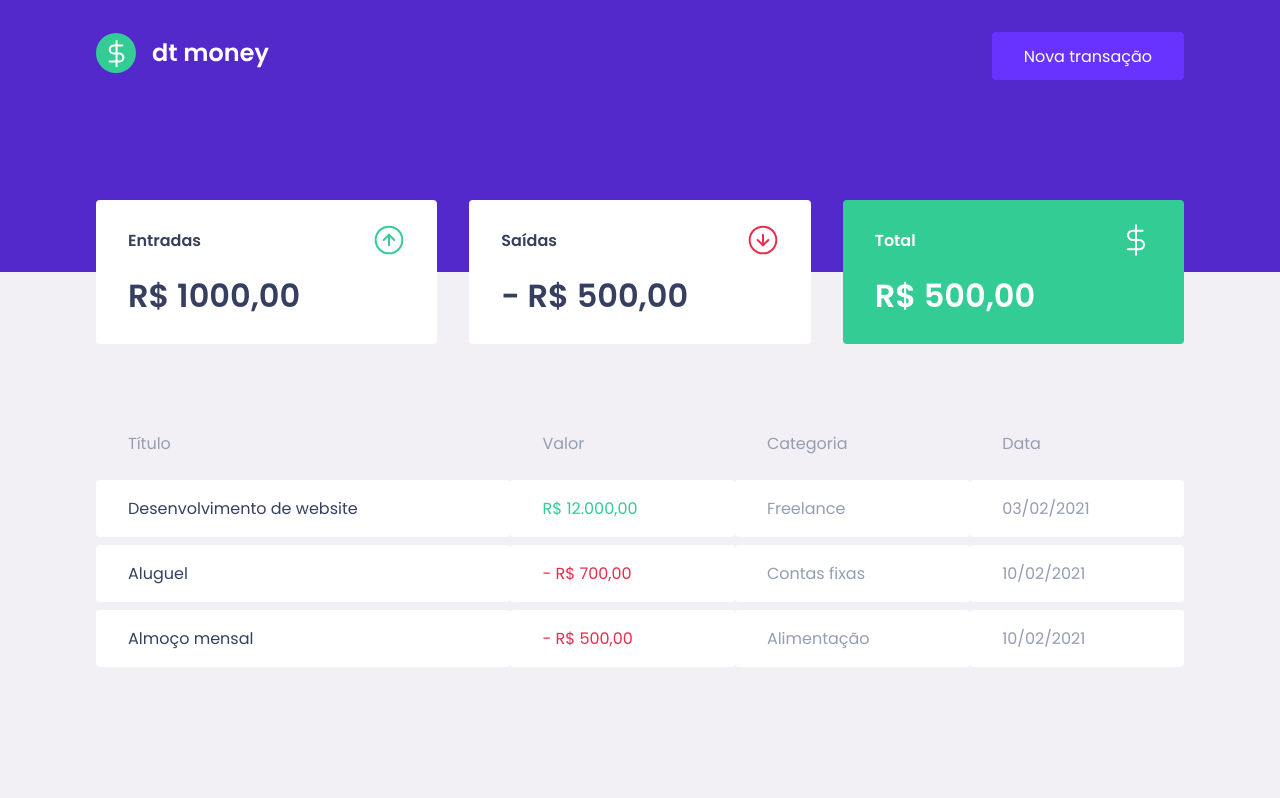
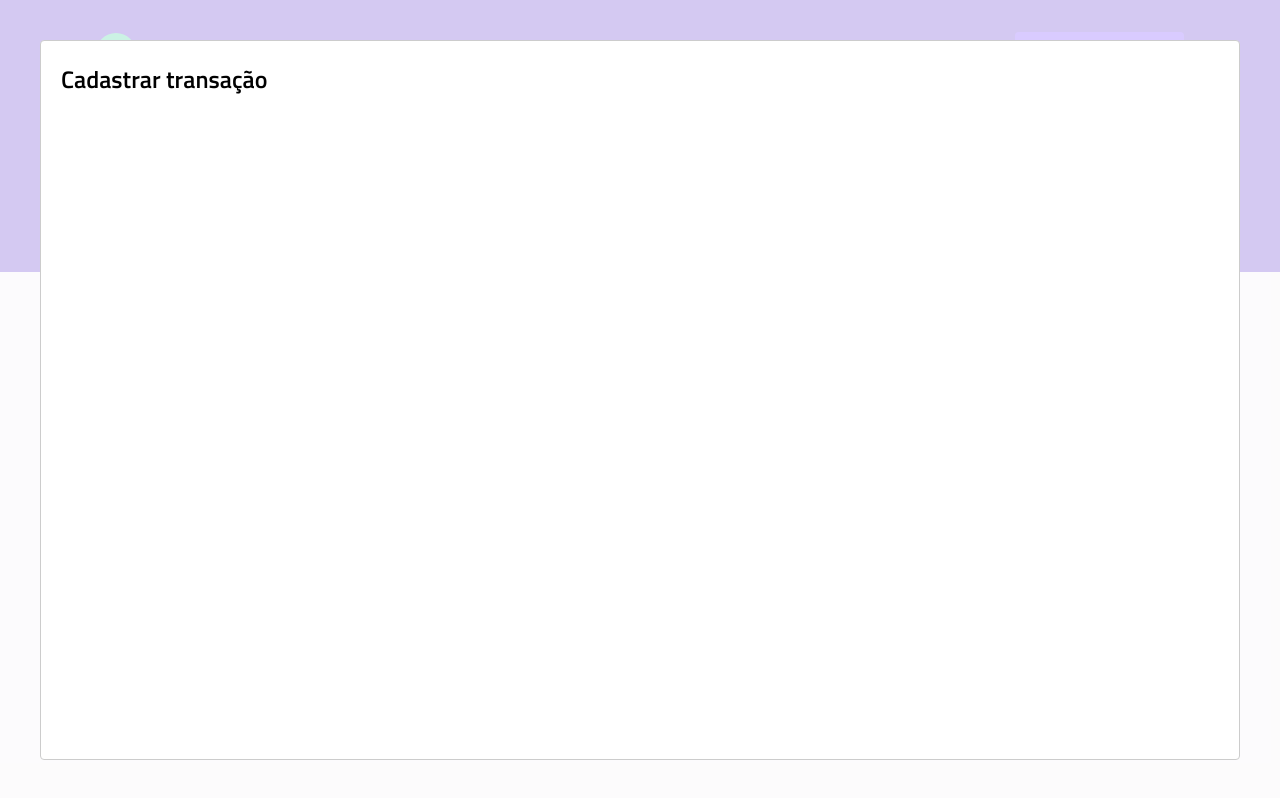
Before and after one commit to carlos3duardo/ignite-reactjs-dtmoney, a React (Create React App) app: page / in a window 1280 px wide. Both pictures are taken after a click on the button "Nova transação". Built offline with nearby package versions, Linux system fonts and the light colour scheme; no server answers; what miragejs would draw is missing.

Commit message:
Adicionando o react-modal ao projeto
E alterando a fonte da aplicação

```diff
--- a/package.json
+++ b/package.json
@@ -7,6 +7,7 @@
     "miragejs": "^0.1.41",
     "react": "^17.0.2",
     "react-dom": "^17.0.2",
+    "react-modal": "^3.12.1",
     "react-scripts": "4.0.3",
     "styled-components": "^5.2.3",
     "web-vitals": "^1.0.1"
@@ -19,6 +20,7 @@
     "@types/node": "^12.0.0",
     "@types/react": "^17.0.0",
     "@types/react-dom": "^17.0.0",
+    "@types/react-modal": "^3.12.0",
     "@types/styled-components": "^5.1.9",
     "typescript": "^4.1.2"
   },
--- a/public/index.html
+++ b/public/index.html
@@ -6,8 +6,7 @@
     <meta name="viewport" content="width=device-width, initial-scale=1" />
     <title>dtmoney</title>
     <link rel="icon" href="/favicon.png" />
-    <link href="https://fonts.googleapis.com/css2?family=Poppins:wght@400;600;700&display=swap" rel="stylesheet">
-
+    <link href="https://fonts.googleapis.com/css2?family=Titillium+Web:wght@400;600;700&display=swap" rel="stylesheet">
   </head>
   <body>
     <noscript>You need to enable JavaScript to run this app.</noscript>
--- a/src/App.tsx
+++ b/src/App.tsx
@@ -1,12 +1,32 @@
+import { useState } from 'react';
+import Modal from 'react-modal';
+
 import { Dashboard } from './components/Dashboard';
 import { Header } from './components/Header';
 import { GlobalStyle } from './styles/global';
 
+Modal.setAppElement('#root');
+
 export function App() {
+  const [isNewTransactionModalOpen, setIsNewTransactionModalOpen] = useState(false);
+
+  function handleOpenNewTransactionModal() {
+    setIsNewTransactionModalOpen(true);
+  }
+
+  function handleCloseNewTransactionModal() {
+    setIsNewTransactionModalOpen(false);
+  }
+
   return (
     <>
-      <Header />
+      <Header onOpenNewTransactionModal={handleOpenNewTransactionModal} />
       <Dashboard />
+      <Modal
+        isOpen={isNewTransactionModalOpen}
+        onRequestClose={handleCloseNewTransactionModal}>
+        <h2>Cadastrar transação</h2>
+      </Modal>
       <GlobalStyle />
     </>
   );
--- a/src/components/Header/index.tsx
+++ b/src/components/Header/index.tsx
@@ -1,14 +1,19 @@
 import logoImg from '../../assets/img/logo.svg';
+
 import { Container, Content } from './styles';
 
-export function Header() {
+interface HeaderProps {
+  onOpenNewTransactionModal: () => void;
+}
+
+export function Header({ onOpenNewTransactionModal }: HeaderProps) {
   return (
     <Container>
       <Content>
         <figure>
             <img src={logoImg} alt="dt money"/>
         </figure>
-        <button type="button">Nova transação</button>
+        <button type="button" onClick={onOpenNewTransactionModal}>Nova transação</button>
       </Content>
     </Container>
   );
--- a/src/styles/global.ts
+++ b/src/styles/global.ts
@@ -43,7 +43,7 @@ export const GlobalStyle = createGlobalStyle`
   }
 
   body, input, textarea, button {
-    font-family: 'Poppins', Helvetica, Arial, sans-serif;
+    font-family: 'Titillium Web', Helvetica, Arial, sans-serif;
     font-weight: var(--font-regular);
   }
 
```
Also changed, not shown: 1 other file (tests, documents, lock files or other folders).
